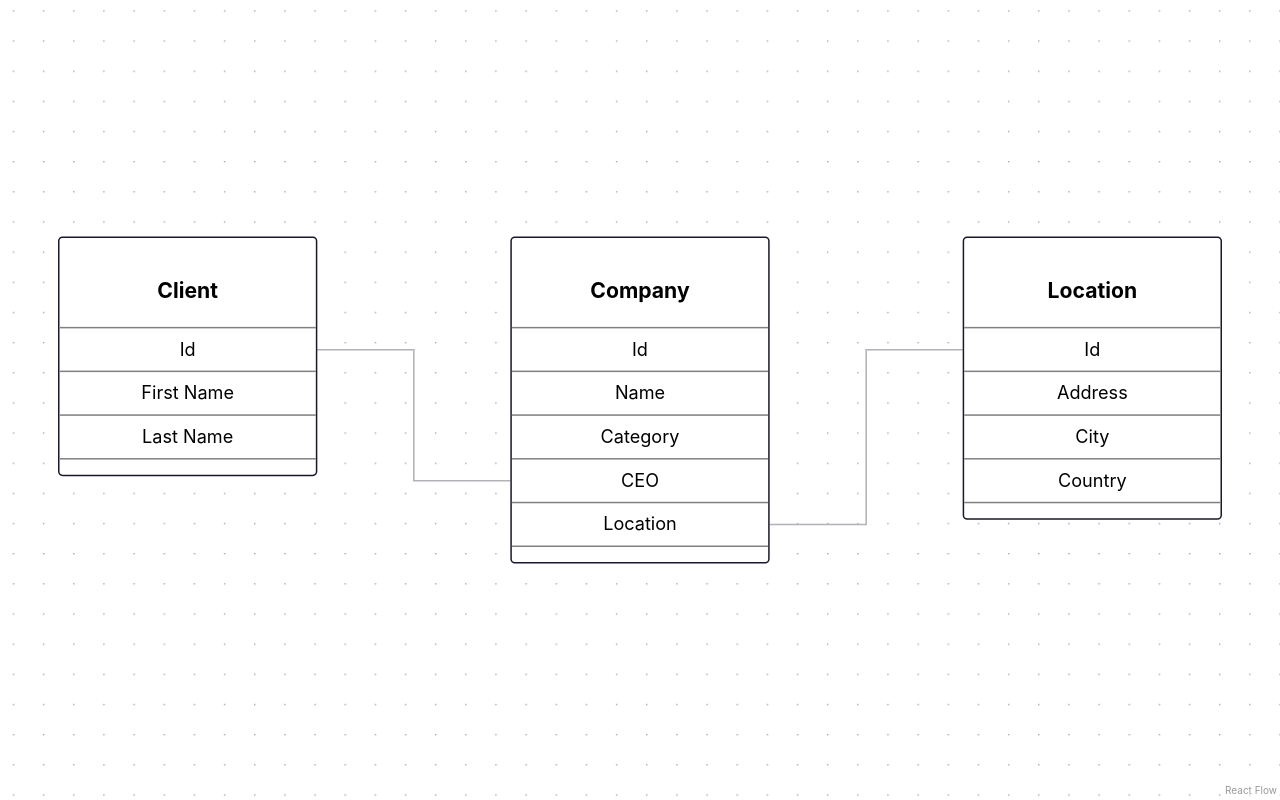
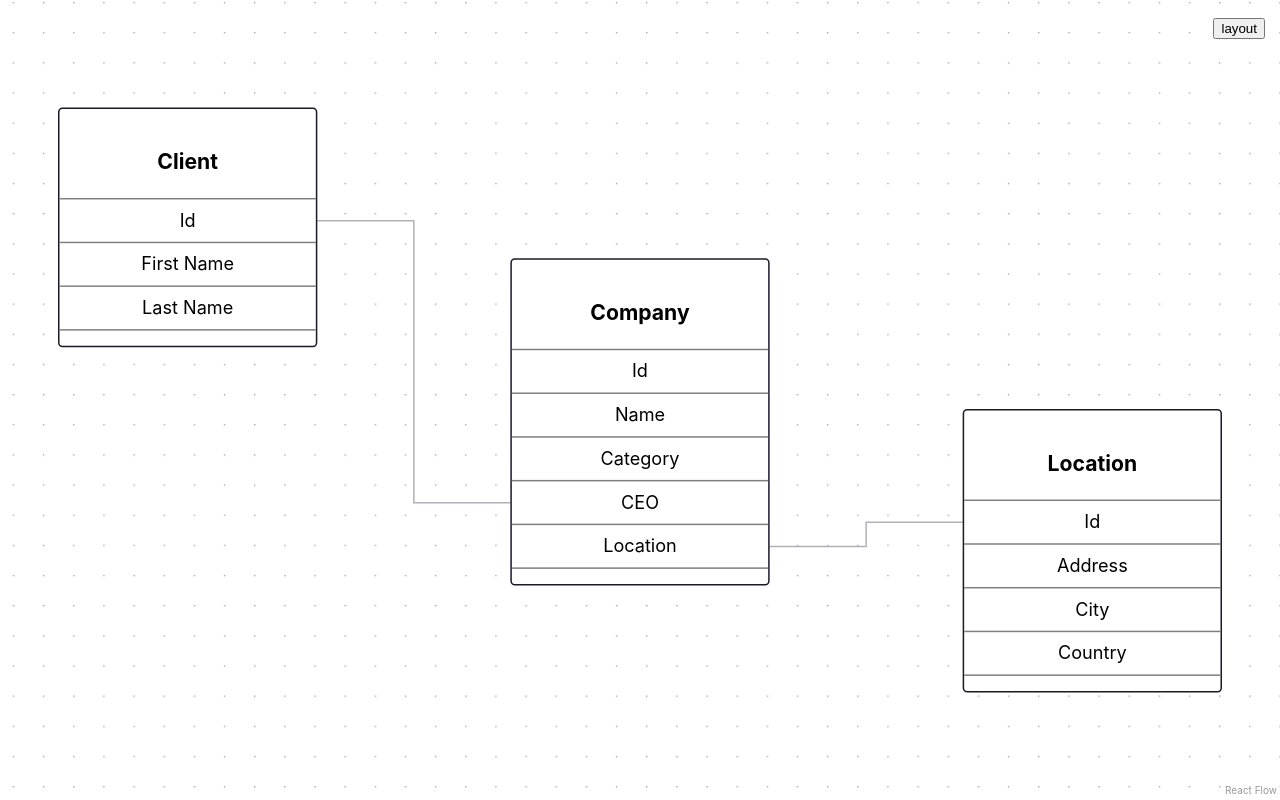
Before and after one commit to fourers/react-flow-erd-app, a React (Vite) app: page / in a window 1280 px wide. Built offline with nearby package versions, Linux system fonts and the light colour scheme; the HTML template or start-up script is replaced by a standard one.

Commit message:
Add d3 hierarchy

```diff
--- a/package.json
+++ b/package.json
@@ -12,7 +12,9 @@
     "deploy": "gh-pages -d dist"
   },
   "dependencies": {
+    "@types/d3-hierarchy": "^3.1.7",
     "@xyflow/react": "^12.3.0",
+    "d3-hierarchy": "^3.1.2",
     "react": "^18.2.0",
     "react-dom": "^18.2.0"
   },
--- a/src/App.tsx
+++ b/src/App.tsx
@@ -6,20 +6,39 @@ import {
   useNodesState,
   useEdgesState,
   type OnConnect,
+  Panel,
+  useReactFlow,
+  ReactFlowProvider,
 } from "@xyflow/react";
 
 import "@xyflow/react/dist/style.css";
 
 import { initialNodes, nodeTypes } from "./nodes";
 import { initialEdges, edgeTypes } from "./edges";
+import { getLayoutedElements } from "./layouts/d3_hierarchy";
 
-export default function App() {
-  const [nodes, , onNodesChange] = useNodesState(initialNodes);
+function App() {
+  const { fitView } = useReactFlow();
+  const [nodes, setNodes, onNodesChange] = useNodesState(initialNodes);
   const [edges, setEdges, onEdgesChange] = useEdgesState(initialEdges);
   const onConnect: OnConnect = useCallback(
     (connection) => setEdges((edges) => addEdge(connection, edges)),
     [setEdges],
   );
+
+  const onLayout = useCallback(() => {
+    const { nodes: layoutedNodes, edges: layoutedEdges } = getLayoutedElements(
+      nodes,
+      edges,
+    );
+
+    setNodes([...layoutedNodes]);
+    setEdges([...layoutedEdges]);
+
+    window.requestAnimationFrame(() => {
+      fitView();
+    });
+  }, [nodes, edges, setNodes, setEdges, fitView]);
 
   return (
     <ReactFlow
@@ -33,6 +52,17 @@ export default function App() {
       fitView
     >
       <Background />
+      <Panel position="top-right">
+        <button onClick={onLayout}>layout</button>
+      </Panel>
     </ReactFlow>
   );
 }
+
+export default function Main() {
+  return (
+    <ReactFlowProvider>
+      <App />
+    </ReactFlowProvider>
+  );
+}
--- a/src/edges/index.ts
+++ b/src/edges/index.ts
@@ -15,12 +15,12 @@ export const initialEdges: Edge[] = [
   },
   {
     id: "company_location",
-    source: "lo",
-    target: "co",
+    source: "co",
+    target: "lo",
     type: "simple",
     data: {
-      sourceId: "lo.id",
-      targetId: "co.location",
+      sourceId: "co.location",
+      targetId: "lo.id",
     },
   },
 ];
--- /dev/null
+++ b/src/layouts/d3_hierarchy.ts
@@ -0,0 +1,35 @@
+import { stratify, tree } from "d3-hierarchy";
+import type { Edge, Node } from "@xyflow/react";
+
+const g = tree();
+
+export const getLayoutedElements = (nodes: Node[], edges: Edge[]) => {
+  if (nodes.length === 0) return { nodes, edges };
+
+  const firstNode = document.querySelector(`[data-id="${nodes[0].id}"]`);
+  if (!firstNode) return { nodes, edges };
+
+  const { width, height } = firstNode.getBoundingClientRect();
+  const hierarchy = stratify()
+    // eslint-disable-next-line @typescript-eslint/no-explicit-any
+    .id((node: any) => node.id)
+    .parentId(
+      // eslint-disable-next-line @typescript-eslint/no-explicit-any
+      (node: any) => edges.find((edge) => edge.target === node.id)?.source,
+    );
+  const root = hierarchy(nodes);
+  // Reverse height and width to get horizontal layout
+  const layout = g.nodeSize([height, width])(root);
+
+  return {
+    nodes: layout
+      .descendants()
+      // eslint-disable-next-line @typescript-eslint/no-explicit-any
+      .map((node: any) => ({
+        ...node.data,
+        // Reverse x and y to get horizontal layout
+        position: { x: node.y, y: node.x },
+      })),
+    edges,
+  };
+};
--- a/src/nodes/index.ts
+++ b/src/nodes/index.ts
@@ -6,7 +6,7 @@ export const initialNodes: Node[] = [
   {
     id: "cl",
     type: "class",
-    position: { x: -300, y: 0 },
+    position: { x: -300, y: -100 },
     data: {
       label: "Client",
       id: "cl",
@@ -36,7 +36,7 @@ export const initialNodes: Node[] = [
   {
     id: "lo",
     type: "class",
-    position: { x: 300, y: 0 },
+    position: { x: 300, y: 100 },
     data: {
       label: "Location",
       id: "lo",
```
Also changed, not shown: 1 other file (tests, documents, lock files or other folders).
